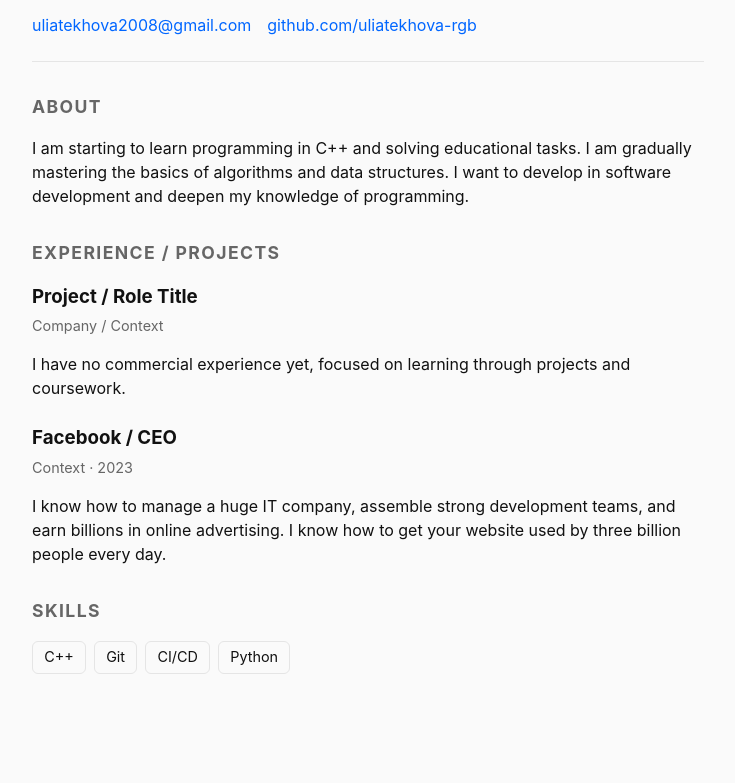
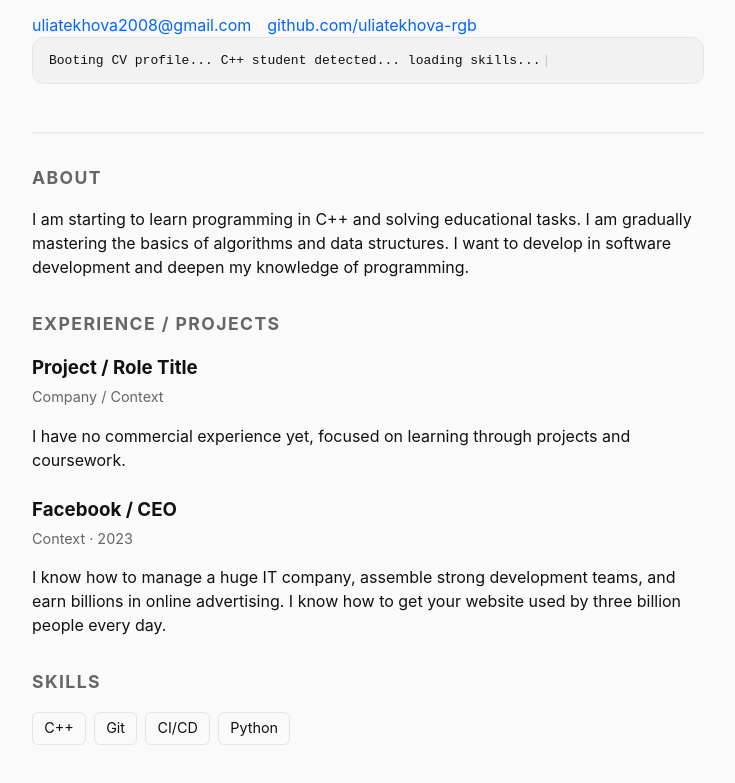
Before and after one commit to uliatekhova-rgb/vibe, a website built with Vite: page index.html in a window 1280 px wide. Shown: the part 133-916 px from the top of the page, without its empty margins (272-1007 px from the left). Before the commit the page ends 887 px from the top, so only its background shows below. Built offline with nearby package versions, Linux system fonts and the light colour scheme.

Commit message:
add non-standard element

```diff
--- a/index.html
+++ b/index.html
@@ -17,6 +17,9 @@
           <li><a href="mailto:uliatekhova2008@gmail.com">uliatekhova2008@gmail.com</a></li>
           <li><a href="https://github.com/uliatekhova-rgb">github.com/uliatekhova-rgb</a></li>
         </ul>
+	<div class="cv__terminal">
+  	<span class="cv__terminal-text"></span>
+	</div>
 
         <!-- TODO: твой нестандартный элемент.
              Пример: переключатель темы, anim, easter egg. -->
--- a/src/main.js
+++ b/src/main.js
@@ -1,5 +1,24 @@
 // Простой пример "нестандартного элемента": переключатель темы.
 // TODO студент: замени или дополни своим.
+
+const text = "Booting CV profile... C++ student detected... loading skills...";
+
+const el = document.querySelector(".cv__terminal-text");
+
+let i = 0;
+
+function type() {
+  if (!el) return;
+
+  el.textContent = text.slice(0, i);
+  i++;
+
+  if (i <= text.length) {
+    setTimeout(type, 60);
+  }
+}
+
+type();
 
 const STORAGE_KEY = 'cv-theme';
 
--- a/style.css
+++ b/style.css
@@ -125,3 +125,25 @@ article h3 {
   padding: 0.3rem 0.7rem;
   font-size: 0.9rem;
 }
+.cv__terminal {
+  max-width: 720px;
+  margin: 0 auto 1.5rem;
+  padding: 0.8rem 1rem;
+  border: 1px solid var(--border);
+  border-radius: 12px;
+  font-family: monospace;
+  background: rgba(0, 0, 0, 0.03);
+  overflow: hidden;
+}
+
+.cv__terminal-text::after {
+  content: "|";
+  animation: blink 0.8s infinite;
+  margin-left: 2px;
+}
+
+@keyframes blink {
+  50% {
+    opacity: 0;
+  }
+}
```
